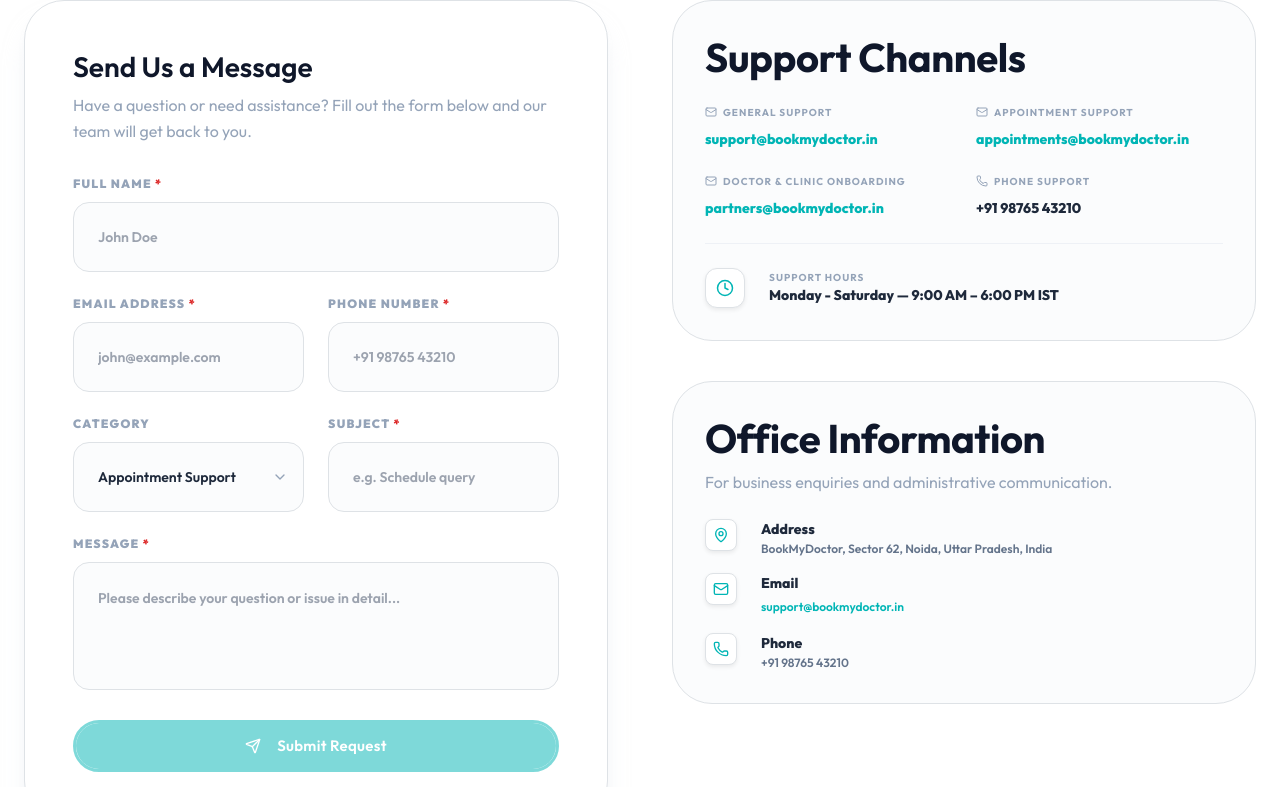
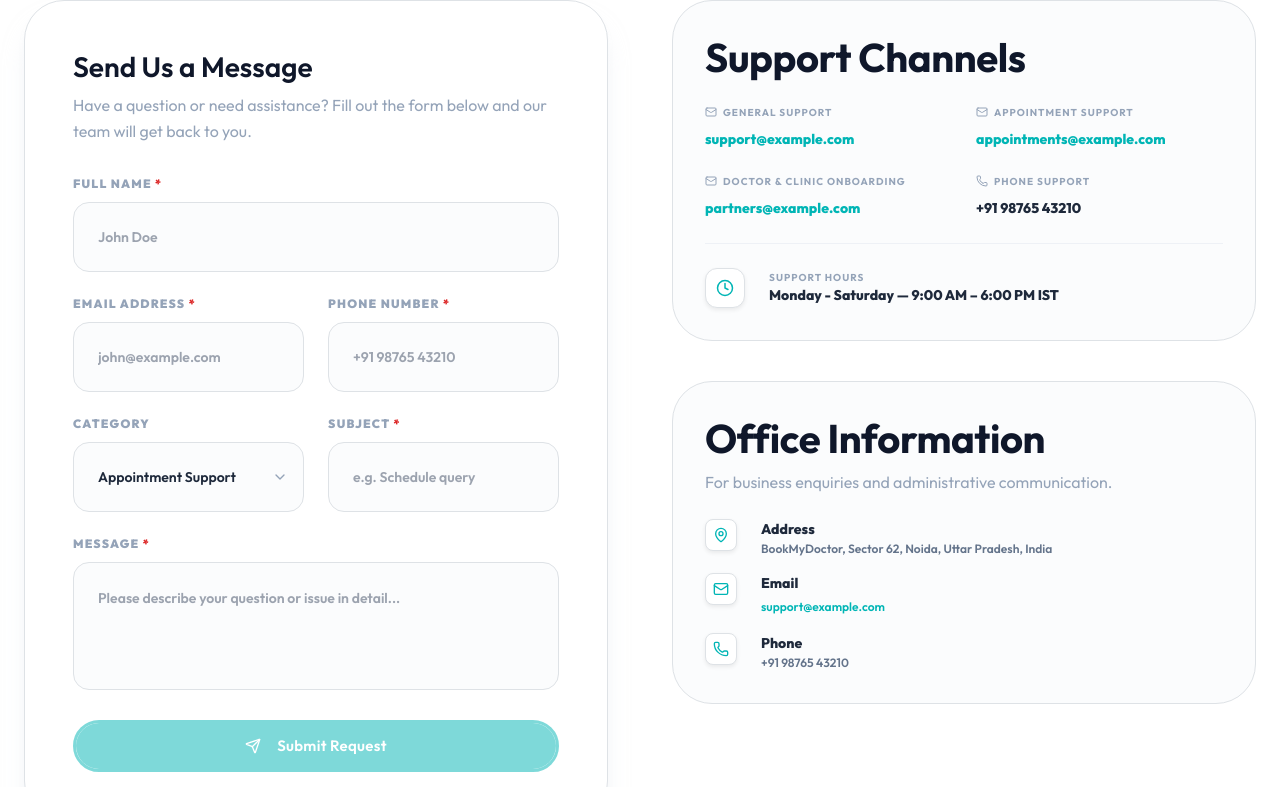
Before and after one commit to MdAshikAlam/Book_Doctor_Appointment, a Next.js app in the folder FRONTEND/: page /contact in a window 1280 px wide. Shown: the part 460-1247 px from the top of the page. Built offline with nearby package versions, Linux system fonts and the light colour scheme; no server answers.

Commit message:
(logical issues): I have fixed the logical issues

```diff
--- a/FRONTEND/app/bookings/page.tsx
+++ b/FRONTEND/app/bookings/page.tsx
@@ -466,7 +466,7 @@
                             <button
                               onClick={() => {
                                 setSelectedAppointment(apt);
-                                setRescheduleMessage(`To reschedule your appointment with Dr. ${apt.doctor?.user?.name || ''}, please contact ${apt.clinic?.name || 'the clinic'} support at partners@bookmydoctor.in or call support.`);
+                                setRescheduleMessage(`To reschedule your appointment with Dr. ${apt.doctor?.user?.name || ''}, please contact ${apt.clinic?.name || 'the clinic'} support at partners@example.com or call support.`);
                               }}
                               className="w-full sm:w-auto text-center px-5 py-2.5 rounded-xl border border-slate-200 text-slate-700 font-bold hover:bg-slate-50 transition-colors text-xs"
                             >
--- a/FRONTEND/app/contact/page.tsx
+++ b/FRONTEND/app/contact/page.tsx
@@ -147,11 +147,11 @@
     },
     {
       q: "How can doctors join BookMyDoctor?",
-      a: "Doctors can start onboarding by selecting 'Doctor Registration' in the contact form categories, or directly reaching out to partners@bookmydoctor.in to begin profile verification."
+      a: "Doctors can start onboarding by selecting 'Doctor Registration' in the contact form categories, or directly reaching out to partners@example.com to begin profile verification."
     },
     {
       q: "How can clinics register?",
-      a: "Clinics can register by choosing 'Clinic Registration' in the contact form or sending clinic details to partners@bookmydoctor.in. Our partner team will help set up your facilities."
+      a: "Clinics can register by choosing 'Clinic Registration' in the contact form or sending clinic details to partners@example.com. Our partner team will help set up your facilities."
     },
     {
       q: "How long does support take to respond?",
@@ -440,19 +440,19 @@
                       <p className="text-[10px] font-bold text-slate-400 uppercase tracking-widest mb-1.5 flex items-center gap-1.5">
                         <Mail size={12} /> General Support
                       </p>
-                      <a href="mailto:support@bookmydoctor.in" className="text-sm font-extrabold text-[#00B5B5] hover:underline">support@bookmydoctor.in</a>
+                      <a href="mailto:support@example.com" className="text-sm font-extrabold text-[#00B5B5] hover:underline">support@example.com</a>
                     </div>
                     <div>
                       <p className="text-[10px] font-bold text-slate-400 uppercase tracking-widest mb-1.5 flex items-center gap-1.5">
                         <Mail size={12} /> Appointment Support
                       </p>
-                      <a href="mailto:appointments@bookmydoctor.in" className="text-sm font-extrabold text-[#00B5B5] hover:underline">appointments@bookmydoctor.in</a>
+                      <a href="mailto:appointments@example.com" className="text-sm font-extrabold text-[#00B5B5] hover:underline">appointments@example.com</a>
                     </div>
                     <div>
                       <p className="text-[10px] font-bold text-slate-400 uppercase tracking-widest mb-1.5 flex items-center gap-1.5">
                         <Mail size={12} /> Doctor & Clinic Onboarding
                       </p>
-                      <a href="mailto:partners@bookmydoctor.in" className="text-sm font-extrabold text-[#00B5B5] hover:underline">partners@bookmydoctor.in</a>
+                      <a href="mailto:partners@example.com" className="text-sm font-extrabold text-[#00B5B5] hover:underline">partners@example.com</a>
                     </div>
                     <div>
                       <p className="text-[10px] font-bold text-slate-400 uppercase tracking-widest mb-1.5 flex items-center gap-1.5">
@@ -495,7 +495,7 @@
                     </div>
                     <div>
                       <h4 className="font-extrabold text-slate-800 text-sm">Email</h4>
-                      <a href="mailto:support@bookmydoctor.in" className="text-xs text-[#00B5B5] font-semibold mt-0.5 hover:underline">support@bookmydoctor.in</a>
+                      <a href="mailto:support@example.com" className="text-xs text-[#00B5B5] font-semibold mt-0.5 hover:underline">support@example.com</a>
                     </div>
                   </div>
                   <div className="flex gap-4 items-start">
--- a/FRONTEND/app/privacy/page.tsx
+++ b/FRONTEND/app/privacy/page.tsx
@@ -40,7 +40,7 @@
           <div className="space-y-3">
             <h2 className="font-h3 text-slate-900">4. Your Privacy Rights</h2>
             <p>
-              You maintain full rights to request modification, review, or erasure of your personal patient profile at any time. Simply reach out to support@bookmydoctor.in to submit a profile correction or deletion query.
+              You maintain full rights to request modification, review, or erasure of your personal patient profile at any time. Simply reach out to support@example.com to submit a profile correction or deletion query.
             </p>
           </div>
         </div>
--- a/FRONTEND/components/Footer.tsx
+++ b/FRONTEND/components/Footer.tsx
@@ -85,7 +85,7 @@
               <li><Link href="/about" className="text-gray-500 hover:text-primary transition-colors">About BookMyDoctor</Link></li>
               <li className="pt-2 border-t border-gray-200/60 flex items-center gap-2 text-gray-500 text-xs font-semibold">
                 <Mail size={14} className="text-gray-400" />
-                <a href="mailto:support@bookmydoctor.in" className="hover:underline">support@bookmydoctor.in</a>
+                <a href="mailto:support@example.com" className="hover:underline">support@example.com</a>
               </li>
               <li className="flex items-center gap-2 text-gray-500 text-xs font-semibold">
                 <Phone size={14} className="text-gray-400" />
```
Also changed, not shown: 2 other files (tests, documents, lock files or other folders).
